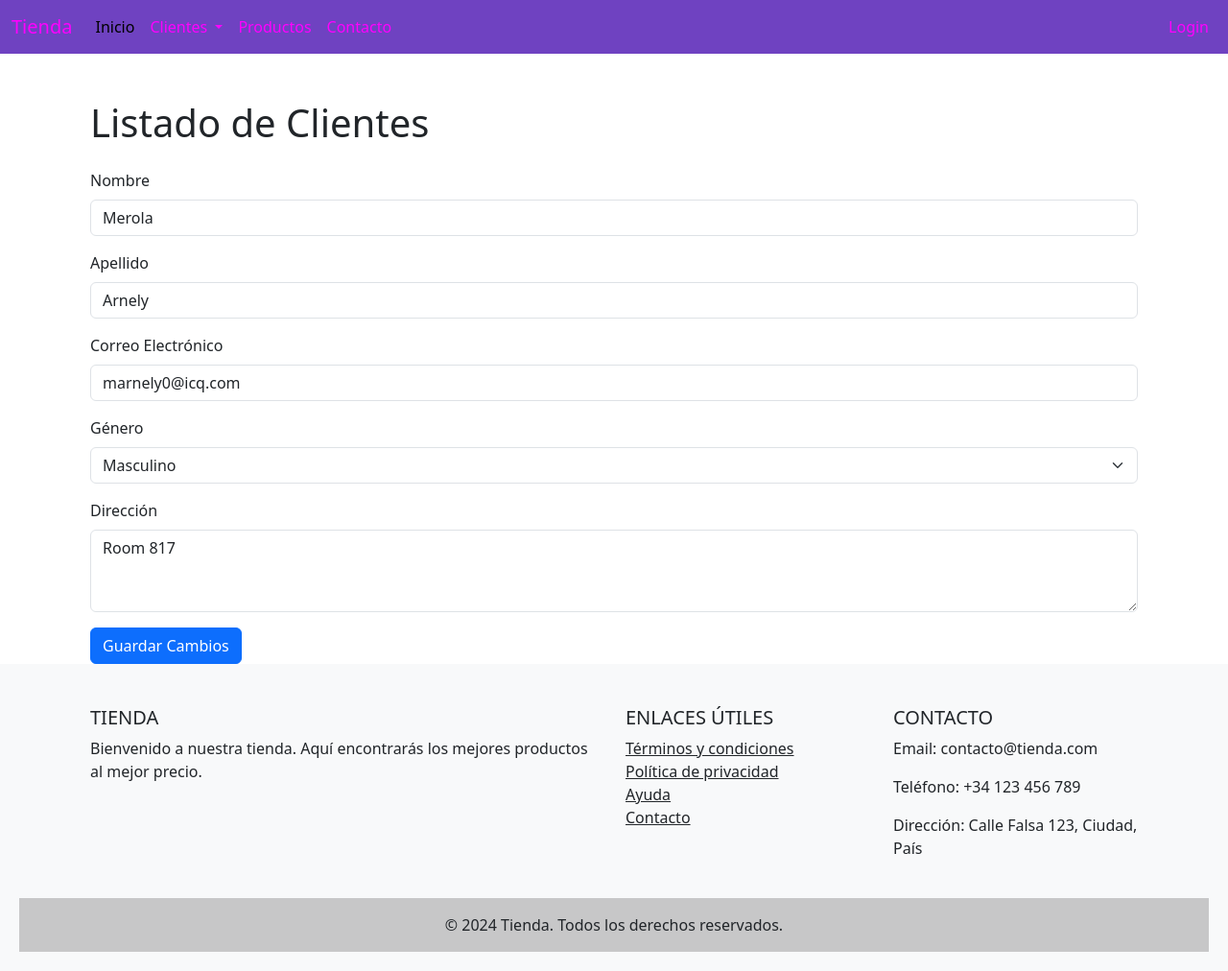
After one commit to JacarandaOlias/ejerciciosPhp, a PHP site: page /clientes/client/formulario.php?id=1 in a window 1280 px wide. The commit adds this page. Shown: the whole page at 96% size. Run offline with PHP 8.4, Linux system fonts and the light colour scheme.

Commit message:
clientes

```diff
--- /dev/null
+++ b/clientes/client/bd.php
@@ -0,0 +1,131 @@
+<?php
+$data = [
+    [
+        'id' => 1,
+        'name' => 'Merola',
+        'surname' => 'Arnely',
+        'email' => 'marnely0@icq.com',
+        'gender' => 'Female',
+        'address' => 'Room 817'
+    ],
+    [
+        'id' => 2,
+        'name' => 'Lucius',
+        'surname' => 'Morena',
+        'email' => 'lmorena1@rambler.ru',
+        'gender' => 'Male',
+        'address' => 'PO Box 22439'
+    ],
+    [
+        'id' => 3,
+        'name' => 'Natal',
+        'surname' => 'Ragless',
+        'email' => 'nragless2@edublogs.org',
+        'gender' => 'Male',
+        'address' => 'Suite 68'
+    ],
+    [
+        'id' => 4,
+        'name' => 'Kelli',
+        'surname' => 'Juniper',
+        'email' => 'kjuniper3@php.net',
+        'gender' => 'Female',
+        'address' => 'PO Box 13305'
+    ],
+    [
+        'id' => 5,
+        'name' => 'Marje',
+        'surname' => 'Stollenbecker',
+        'email' => 'mstollenbecker4@cbsnews.com',
+        'gender' => 'Female',
+        'address' => '10th Floor'
+    ],
+    [
+        'id' => 6,
+        'name' => 'Bethina',
+        'surname' => 'Lansdowne',
+        'email' => 'blansdowne5@mysql.com',
+        'gender' => 'Female',
+        'address' => 'Suite 67'
+    ],
+    [
+        'id' => 7,
+        'name' => 'Hans',
+        'surname' => 'Artz',
+        'email' => 'hartz6@ehow.com',
+        'gender' => 'Male',
+        'address' => 'Suite 14'
+    ],
+    [
+        'id' => 8,
+        'name' => 'Cayla',
+        'surname' => 'Denney',
+        'email' => 'cdenney7@latimes.com',
+        'gender' => 'Female',
+        'address' => 'Room 470'
+    ],
+    [
+        'id' => 9,
+        'name' => 'Cece',
+        'surname' => 'Tamburo',
+        'email' => 'ctamburo8@imdb.com',
+        'gender' => 'Male',
+        'address' => 'PO Box 24214'
+    ],
+    [
+        'id' => 10,
+        'name' => 'Goraud',
+        'surname' => 'Bolver',
+        'email' => 'gbolver9@mashable.com',
+        'gender' => 'Male',
+        'address' => 'PO Box 93595'
+    ],
+    [
+        'id' => 11,
+        'name' => 'Biddy',
+        'surname' => 'Barwis',
+        'email' => 'bbarwisa@storify.com',
+        'gender' => 'Female',
+        'address' => 'Apt 546'
+    ],
+    [
+        'id' => 12,
+        'name' => 'Garey',
+        'surname' => 'Caesman',
+        'email' => 'gcaesmanb@prweb.com',
+        'gender' => 'Male',
+        'address' => 'PO Box 14886'
+    ],
+    [
+        'id' => 13,
+        'name' => 'Heall',
+        'surname' => 'Budge',
+        'email' => 'hbudgec@dmoz.org',
+        'gender' => 'Male',
+        'address' => '16th Floor'
+    ],
+    [
+        'id' => 14,
+        'name' => 'Pincus',
+        'surname' => 'Haslin',
+        'email' => 'phaslind@printfriendly.com',
+        'gender' => 'Male',
+        'address' => 'Room 692'
+    ],
+    [
+        'id' => 15,
+        'name' => 'Fayth',
+        'surname' => 'Tarquinio',
+        'email' => 'ftarquinioe@delicious.com',
+        'gender' => 'Female',
+        'address' => 'Room 1616'
+    ],
+    [
+        'id' => 16,
+        'name' => 'Vinny',
+        'surname' => 'Skey',
+        'email' => 'vskeyf@facebook.com',
+        'gender' => 'Male',
+        'address' => 'Apt 1484'
+    ]
+    ];
--- /dev/null
+++ b/clientes/client/formulario.php
@@ -0,0 +1,69 @@
+<?php
+require "../header.php";
+// Simulación de base de datos: array asociativo
+require "bd.php";
+require_once("utility.php");
+
+$client = findClient($data,$_GET['id']);
+
+?>
+<main class="container">
+
+    <div class="container mt-5">
+        <h1 class="mb-4">Listado de Clientes</h1>
+        <form method="post">
+
+            <!-- Campo oculto para el ID del cliente -->
+            <input type="hidden" name="id" value="<?php echo $client['id']; ?>">
+
+            <!-- Nombre -->
+            <div class="mb-3">
+                <label for="name" class="form-label">Nombre</label>
+                <input type="text" class="form-control" id="name" name="name" value="<?php echo $client['name']; ?>"
+                    required>
+            </div>
+
+            <!-- Apellido -->
+            <div class="mb-3">
+                <label for="surname" class="form-label">Apellido</label>
+                <input type="text" class="form-control" id="surname" name="surname"
+                    value="<?php echo $client['surname']; ?>" required>
+            </div>
+
+            <!-- Email -->
+            <div class="mb-3">
+                <label for="email" class="form-label">Correo Electrónico</label>
+                <input type="email" class="form-control" id="email" name="email" value="<?php echo $client['email']; ?>"
+                    required>
+            </div>
+
+            <!-- Género -->
+            <div class="mb-3">
+                <label for="gender" class="form-label">Género</label>
+                <select class="form-select" id="gender" name="gender" required>
+                    <option value="male" <?php if ($client['gender'] == 'male')
+                        echo 'selected'; ?>>Masculino</option>
+                    <option value="female" <?php if ($client['gender'] == 'female')
+                        echo 'selected'; ?>>Femenino</option>
+                </select>
+            </div>
+
+            <!-- Dirección -->
+            <div class="mb-3">
+                <label for="address" class="form-label">Dirección</label>
+                <textarea class="form-control" id="address" name="address" rows="3"
+                    required><?php echo $client['address']; ?></textarea>
+            </div>
+
+            <!-- Botón de envío -->
+            <button type="submit" class="btn btn-primary">Guardar Cambios</button>
+        </form>
+
+</main>
+
+<?php
+require "../footer.php";
+?>
+</body>
+
+</html>
--- /dev/null
+++ b/clientes/client/utility.php
@@ -0,0 +1,9 @@
+<?php
+
+function findClient($data, $id){
+    foreach($data as $client){
+        if ($client['id']== $id)
+            return $client;
+    }
+    return null;
+}
--- /dev/null
+++ b/clientes/footer.php
@@ -0,0 +1,60 @@
+ <!-- Pie de página -->
+ <footer class="bg-light text-center text-lg-start">
+        <div class="container p-4">
+            <div class="row">
+                <!-- Sección de información de la tienda -->
+                <div class="col-lg-6 col-md-12 mb-4 mb-md-0">
+                    <h5 class="text-uppercase">Tienda</h5>
+                    <p>
+                        Bienvenido a nuestra tienda. Aquí encontrarás los mejores productos al mejor precio.
+                    </p>
+                </div>
+
+                <!-- Sección de enlaces útiles -->
+                <div class="col-lg-3 col-md-6 mb-4 mb-md-0">
+                    <h5 class="text-uppercase">Enlaces útiles</h5>
+                    <ul class="list-unstyled mb-0">
+                        <li>
+                            <a href="#" class="text-dark">Términos y condiciones</a>
+                        </li>
+                        <li>
+                            <a href="#" class="text-dark">Política de privacidad</a>
+                        </li>
+                        <li>
+                            <a href="#" class="text-dark">Ayuda</a>
+                        </li>
+                        <li>
+                            <a href="#" class="text-dark">Contacto</a>
+                        </li>
+                    </ul>
+                </div>
+
+                <!-- Sección de contacto -->
+                <div class="col-lg-3 col-md-6 mb-4 mb-md-0">
+                    <h5 class="text-uppercase">Contacto</h5>
+                    <ul class="list-unstyled mb-0">
+                        <li>
+                            <p class="text-dark">Email: contacto@tienda.com</p>
+                        </li>
+                        <li>
+                            <p class="text-dark">Teléfono: +34 123 456 789</p>
+                        </li>
+                        <li>
+                            <p class="text-dark">Dirección: Calle Falsa 123, Ciudad, País</p>
+                        </li>
+                    </ul>
+                </div>
+            </div>
+        </div>
+
+        <!-- Copyright -->
+        <div class="text-center p-3" style="background-color: rgba(0, 0, 0, 0.2);">
+            © 2024 Tienda. Todos los derechos reservados.
+        </div>
+    </footer>
+
+    <script src="https://cdn.jsdelivr.net/npm/bootstrap@5.3.0/dist/js/bootstrap.bundle.min.js"></script>
+    <script src="https://code.jquery.com/jquery-3.5.1.slim.min.js"></script>
+    <script src="https://stackpath.bootstrapcdn.com/bootstrap/4.5.2/js/bootstrap.min.js"></script>
+</body>
+</html>
--- /dev/null
+++ b/clientes/header.php
@@ -0,0 +1,77 @@
+<!DOCTYPE html>
+<html lang="es">
+<head>
+    <meta charset="UTF-8">
+    <meta name="viewport" content="width=device-width, initial-scale=1.0">
+    <title>Tienda - Página con cabecera y pie</title>
+    <link href="https://cdn.jsdelivr.net/npm/bootstrap@5.3.0/dist/css/bootstrap.min.css" rel="stylesheet">
+    <style>
+        /* Estilo para que el pie de página quede al final */
+        html, body {
+            height: 100%;
+        }
+
+        body {
+            display: flex;
+            flex-direction: column;
+        }
+
+        main {
+            flex: 1; /* El contenido principal ocupará el espacio restante */
+        }
+
+        footer {
+            background-color: #f1f1f1;
+            padding: 20px;
+        }
+        .navbar-custom {
+            background-color: #6f42c1; /* Tono morado */
+        }
+        .navbar-custom .navbar-brand,
+        .navbar-custom .nav-link,
+        .navbar-custom .dropdown-item {
+            color: #ff00ff; /* Color blanco para el texto */
+        }
+        .navbar-custom .nav-link:hover,
+        .navbar-custom .dropdown-item:hover {
+            color: #ff00ff; /* Color gris claro en hover */
+        }
+    </style>
+</head>
+<body>
+    <!-- Menú de navegación -->
+    <nav class="navbar navbar-expand-lg navbar-custom">
+        <div class="container-fluid">
+            <a class="navbar-brand" href="#">Tienda</a>
+            <button class="navbar-toggler" type="button" data-bs-toggle="collapse" data-bs-target="#navbarNavDropdown" aria-controls="navbarNavDropdown" aria-expanded="false" aria-label="Toggle navigation">
+                <span class="navbar-toggler-icon"></span>
+            </button>
+            <div class="collapse navbar-collapse" id="navbarNavDropdown">
+                <ul class="navbar-nav">
+                    <li class="nav-item">
+                        <a class="nav-link active" aria-current="page" href="#">Inicio</a>
+                    </li>
+                    <li class="nav-item dropdown">
+                        <a class="nav-link dropdown-toggle" href="#" id="clientesDropdown" role="button" data-bs-toggle="dropdown" aria-expanded="false">
+                            Clientes
+                        </a>
+                        <ul class="dropdown-menu" aria-labelledby="clientesDropdown">
+                            <li><a class="dropdown-item" href="client/index.php">Listar Clientes</a></li>
+                            <li><a class="dropdown-item" href="#">Añadir Cliente</a></li>
+                        </ul>
+                    </li>
+                    <li class="nav-item">
+                        <a class="nav-link" href="#">Productos</a>
+                    </li>
+                    <li class="nav-item">
+                        <a class="nav-link" href="#">Contacto</a>
+                    </li>
+                </ul>
+                <ul class="navbar-nav ms-auto">
+                    <li class="nav-item">
+                        <a class="nav-link" href="#">Login</a>
+                    </li>
+                </ul>
+            </div>
+        </div>
+    </nav>
```
Also changed, not shown: clientes/client/index.php (added, +44 -0 lines), clientes/index.php (+11 -48 lines).
